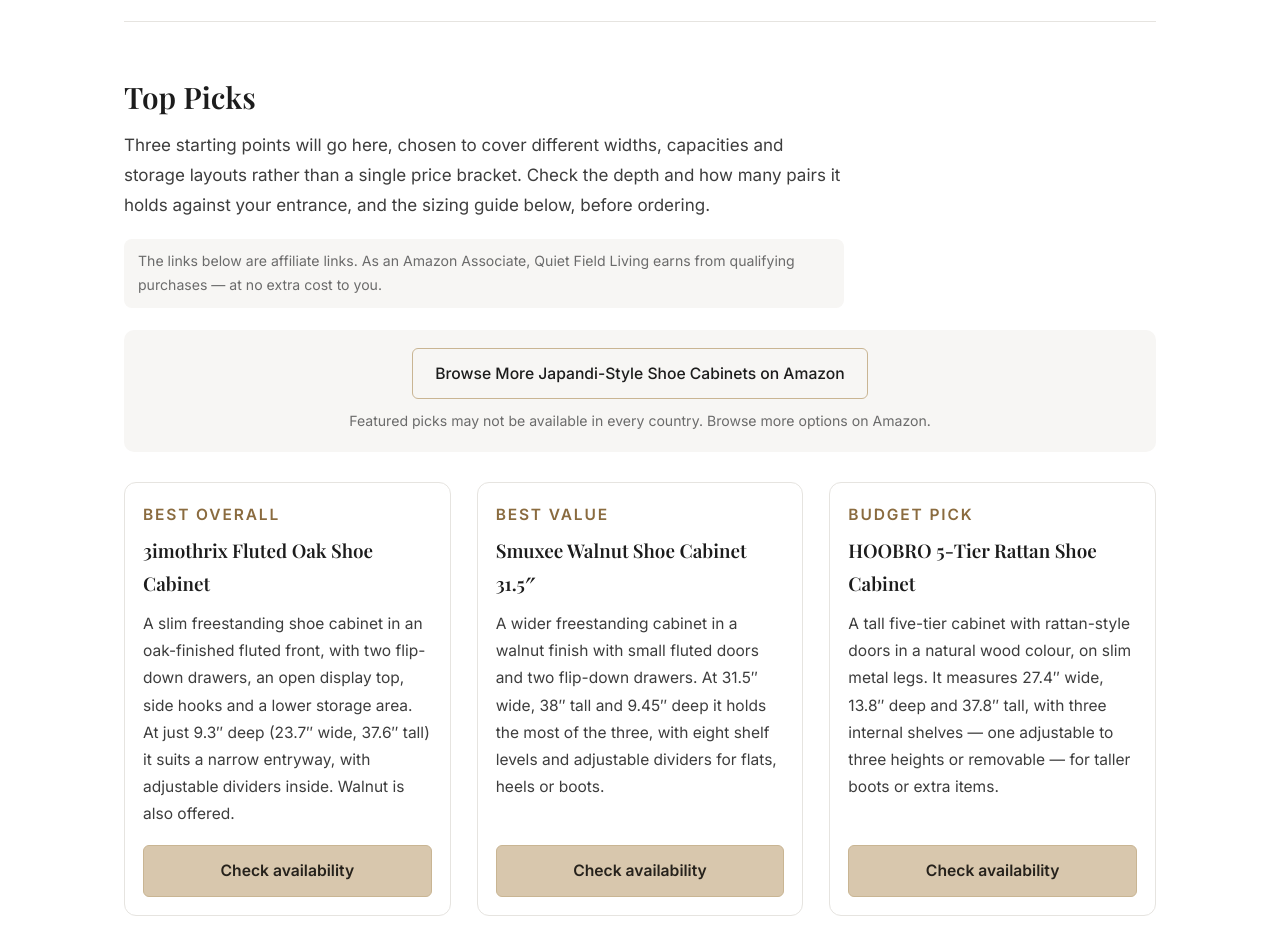
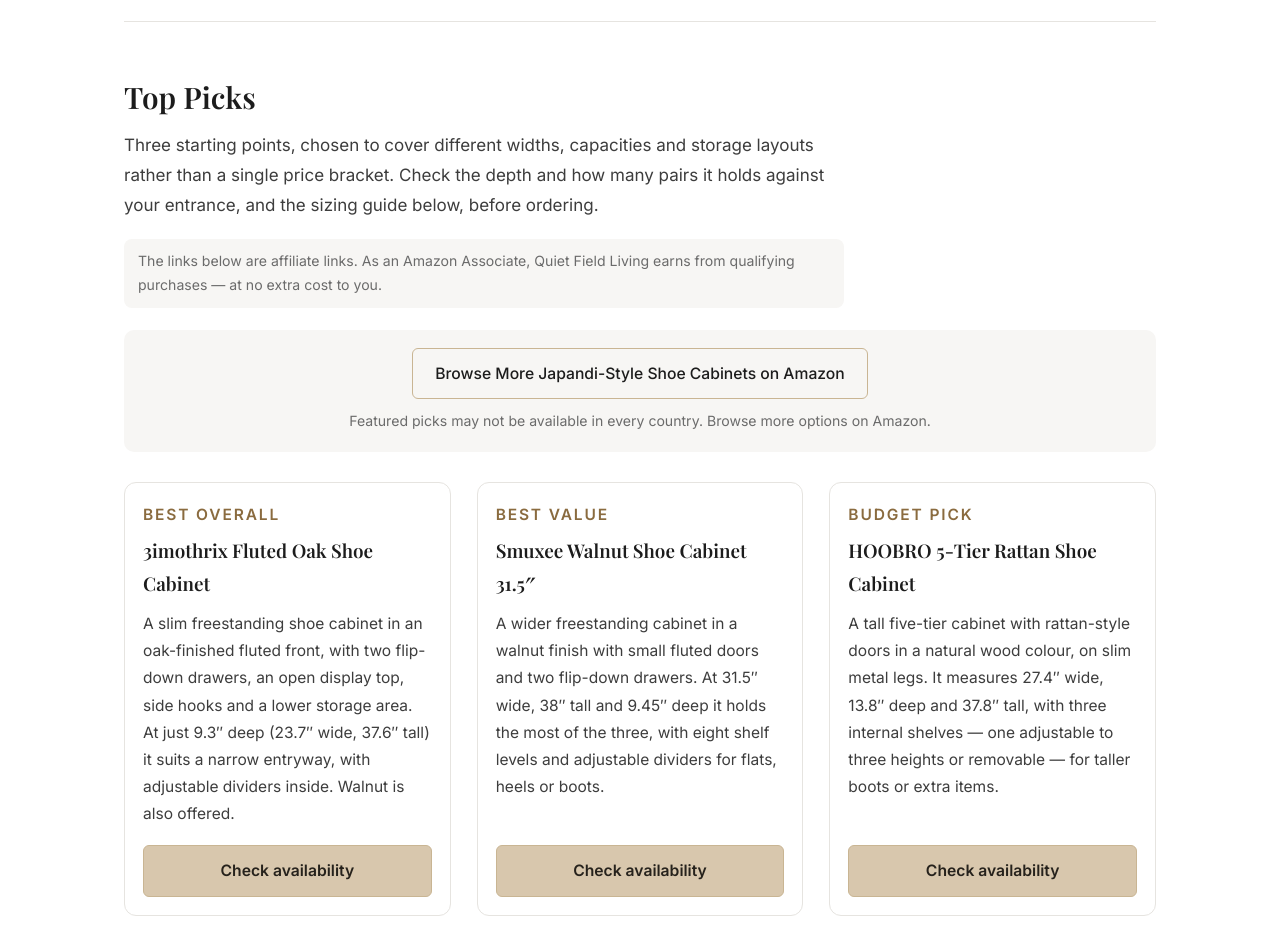
Before and after one commit to quietfieldliving/japandi-home-decor, a plain HTML site: page japandi-shoe-cabinets/index.html in a window 1280 px wide. Shown: the part 2380-3308 px from the top of the page. Drawn offline with nearby package versions, Linux system fonts and the light colour scheme.

Commit message:
Polish Top Picks intro on japandi-shoe-cabinets

```diff
--- a/japandi-shoe-cabinets/index.html
+++ b/japandi-shoe-cabinets/index.html
@@ -227,7 +227,7 @@
     <section class="section" id="top-picks">
       <h2>Top Picks</h2>
       <p>
-        Three starting points will go here, chosen to cover different widths, capacities and
+        Three starting points, chosen to cover different widths, capacities and
         storage layouts rather than a single price bracket. Check the depth and how many pairs
         it holds against your entrance, and the sizing guide below, before ordering.
       </p>
```
